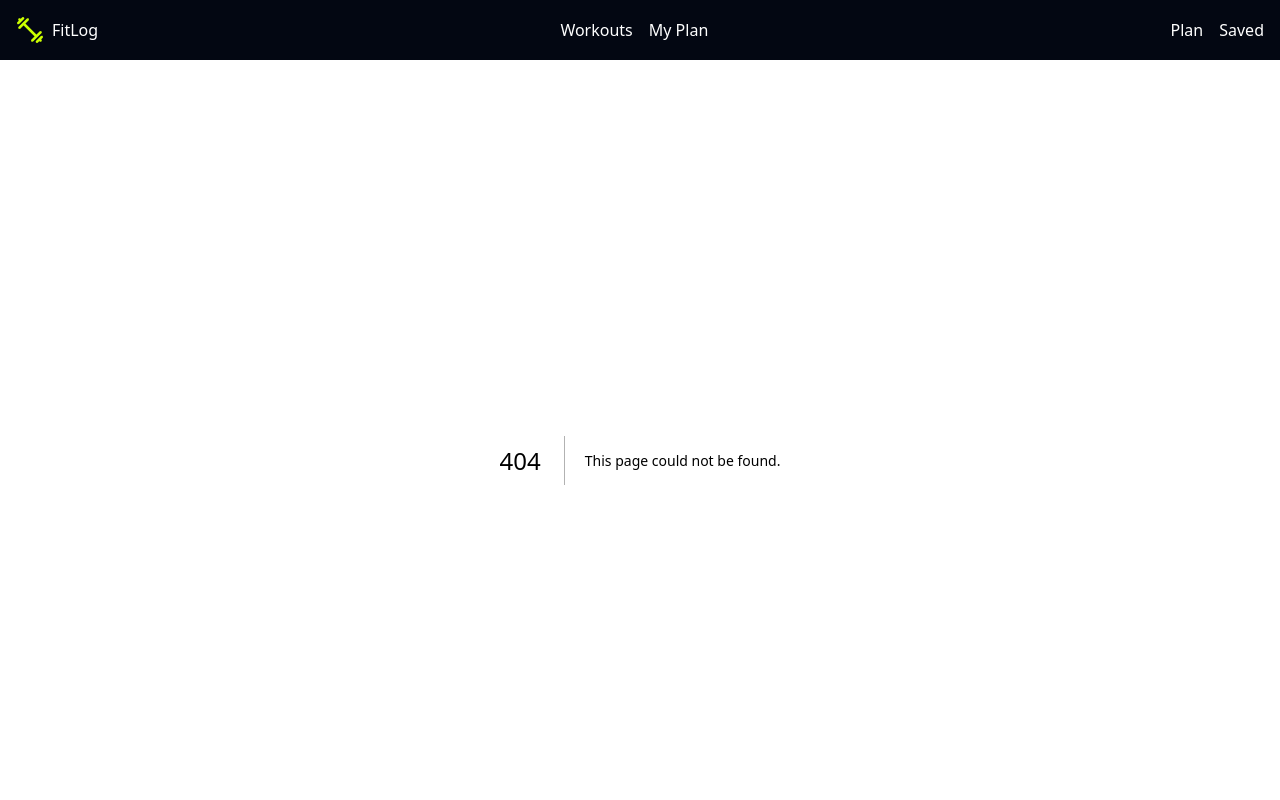
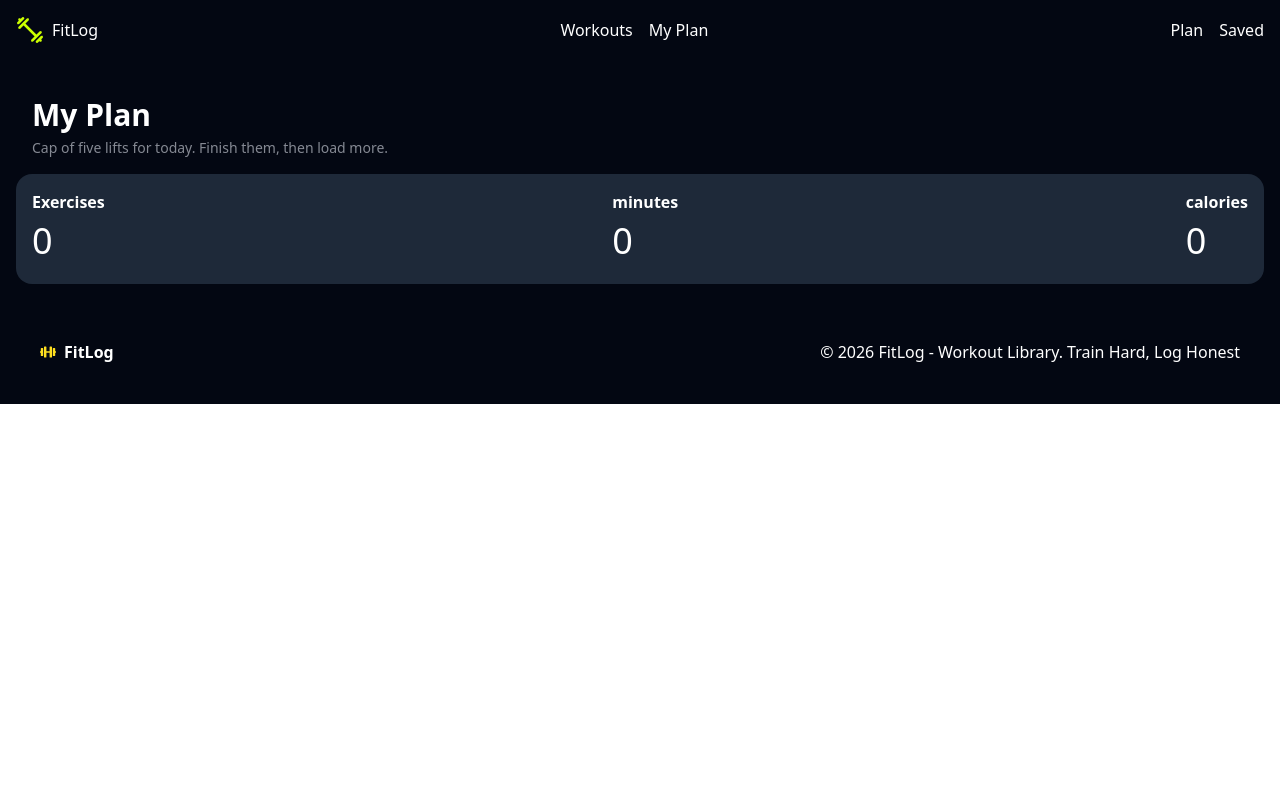
Before and after one commit to toufiq-tech/Fit-Log, a Next.js app: page /myplan in a window 1280 px wide. Before the commit this address had no page. Shown: the top 800 px of the page. Built offline with nearby package versions, Linux system fonts and the light colour scheme.

Commit message:
My plan page added

```diff
--- a/package.json
+++ b/package.json
@@ -12,7 +12,8 @@
     "next": "16.3.6",
     "react": "19.2.8",
     "react-dom": "19.2.8",
-    "react-icons": "^5.7.0"
+    "react-icons": "^5.7.0",
+    "react-toastify": "^11.1.0"
   },
   "devDependencies": {
     "@tailwindcss/postcss": "^4",
--- a/src/app/components/Navbar.tsx
+++ b/src/app/components/Navbar.tsx
@@ -1,6 +1,7 @@
 import React from 'react';
 import Logo from '../assets/logo.png';
 import Image from 'next/image';
+import Link from 'next/link';
 
 const Navbar = () => {
     return (
@@ -11,12 +12,12 @@ const Navbar = () => {
             <h1>FitLog</h1>
           </div>
           <div className='flex space-x-4'>
-            <button className='hover:bg-green-700'>Workouts</button>
-            <button className='hover:bg-green-700'>My Plan</button>
+            <Link href="/" >Workouts</Link>
+            <Link href="/myplan" >My Plan</Link>
           </div>
           <div className='flex space-x-4'>
-            <h1>Plan</h1>
-            <h1>Saved</h1>
+            <Link href="/myplan" >Plan</Link>
+            <Link href="/myplan" >Saved</Link>
             </div>
         </div>
         </div>
--- a/src/app/components/PlanButton.tsx
+++ b/src/app/components/PlanButton.tsx
@@ -1,24 +1,23 @@
 'use client';
 
-import React from 'react';
+import React, { useContext } from 'react';
 import { FaRegCalendarPlus } from "react-icons/fa";
+import { WorkContext } from '../context/WorkContext';
+import { IWorkType } from '../types/WorkType';
 
-const AddtoPlanButton = () => {
+const AddtoPlanButton = ({work}:{work: IWorkType}) => {
+
+  const {plan, setPlan} = useContext(WorkContext);
+
+    const handleAddToPlan = () => {
+      setPlan([...plan, work]);
+      alert(`${work.name} has been added to your plan!`);
+    };
     return (
         <div>
            <button
-              className="
-              flex items-center gap-1
-                rounded-2xl
-                bg-[#baff00]
-                px-3
-                py-2
-                text-[14px]
-                font-bold
-                text-black
-                transition
-                hover:bg-[#c9ff33]
-              "
+              className=" flex items-center gap-1 rounded-2xl bg-[#baff00] px-3   py-2 text-[14px] font-bold text-black transition hover:bg-[#c9ff33]"
+              onClick={() => handleAddToPlan()}
             >
               <FaRegCalendarPlus /> Add to today’s plan
             </button>
--- a/src/app/components/SaveButton.tsx
+++ b/src/app/components/SaveButton.tsx
@@ -2,25 +2,23 @@
 
 import React from 'react';
 import { FaRegBookmark } from "react-icons/fa";
+import { IWorkType } from '../types/WorkType';
+import { WorkContext } from '../context/WorkContext';
 
-const SaveButton = () => {
+const SaveButton = ({work}: {work: IWorkType}) => {
+
+    const {save, setSave} = React.useContext(WorkContext);
+
+    const handleSave = () => {
+        setSave([...save, work]);
+        alert(`${work.name} has been saved for later!`);
+    };
+
     return (
         <div>
             <button
-              className="
-              flex items-center gap-1
-                rounded-2xl
-                border
-                border-[#34373d]
-                bg-[#15171c]
-                px-3
-                py-2
-                text-[14px]
-                font-medium
-                text-white
-                transition
-                hover:bg-[#1d2025]
-              "
+              className="flex items-center gap-1 rounded-2xl  px-3  py-2 text-[14px] font-medium text-white transition hover:bg-[#1d2025]"
+                onClick={() => handleSave()}
             >
               <FaRegBookmark /> Save for later
             </button>
--- /dev/null
+++ b/src/app/context/WorkContext.tsx
@@ -0,0 +1,40 @@
+'use client';
+import React, { ReactNode, SetStateAction, Dispatch} from 'react';
+import { IWorkType } from '../types/WorkType';
+
+interface IWorkProvidervalue {
+    plan: IWorkType[];
+    setPlan: Dispatch<SetStateAction<IWorkType[]>>;
+    save: IWorkType[];
+    setSave: Dispatch<SetStateAction<IWorkType[]>>;
+}
+
+export const WorkContext = React.createContext<IWorkProvidervalue>({
+    plan: [],
+    setPlan: () => undefined,
+    save: [],
+    setSave: () => undefined
+});
+
+const WorkProvider  = ({children}: {children: ReactNode}) => {
+
+    const [plan, setPlan] = React.useState<IWorkType[]>([]);
+    const [save, setSave] = React.useState<IWorkType[]>([]);
+
+    const sharedData = {
+        plan,
+        setPlan,
+        save,
+        setSave
+    };
+
+    return (
+        <div>
+            <WorkContext.Provider value={sharedData}>
+                {children}
+            </WorkContext.Provider>
+        </div>
+    );
+};
+
+export default WorkProvider;
--- a/src/app/layout.tsx
+++ b/src/app/layout.tsx
@@ -3,6 +3,7 @@ import { Geist, Geist_Mono } from "next/font/google";
 import "./globals.css";
 import Navbar from "./components/Navbar";
 import Footer from "./components/Footer";
+import WorkProvider from "./context/WorkContext";
 
 const geistSans = Geist({
   variable: "--font-geist-sans",
@@ -26,9 +27,11 @@ export default function RootLayout({ children }: LayoutProps<"/">) {
       className={`${geistSans.variable} ${geistMono.variable} h-full antialiased`}
     >
       <body className="min-h-full flex flex-col">
-        <Navbar />
+        <WorkProvider>
+          <Navbar />
         <div>{children}</div>
         <Footer />
+        </WorkProvider>
         </body>
 
     </html>
--- /dev/null
+++ b/src/app/myplan/page.tsx
@@ -0,0 +1,32 @@
+'use client';
+
+import React, { useContext } from 'react';
+import { WorkContext } from '../context/WorkContext';
+
+const MyPlan = () => {
+    const {save, plan}=useContext(WorkContext);
+    console.log('Saved works:', save);
+    console.log('Planned works:', plan);
+    return (
+        <div className="bg-gray-950 p-4 text-white">
+            <div className="container mx-auto p-4">
+                <h1 className="text-[30px] font-bold">My Plan</h1>
+            <p className="text-[14px] text-[#858993]">
+                Cap of five lifts for today. Finish them, then load more.
+            </p>
+            </div>
+            <div className="flex items-center justify-between gap-4 p-4 bg-gray-800 rounded-2xl">
+                <div><h2 className="text-[16px] font-bold">Exercises</h2>
+                <p className="text-[36px]">{plan.length}</p></div>
+                <hr />
+                <div><h2 className="text-[16px] font-bold">minutes</h2>
+                <p className="text-[36px]">{plan.length}</p></div>
+                <hr />
+                <div><h2 className="text-[16px] font-bold">calories</h2>
+                <p className="text-[36px]">{plan.length}</p></div>
+            </div>
+        </div>
+    );
+};
+
+export default MyPlan;
--- a/src/app/works/[id]/page.tsx
+++ b/src/app/works/[id]/page.tsx
@@ -146,8 +146,8 @@ const WorkDetails = async ({params} : IWorkDetailsProps) => {
           </div>
           <div className="mt-5 flex gap-2">
 
-            <AddtoPlanButton />
-            <SaveButton />
+            <AddtoPlanButton work = {work}/>
+            <SaveButton work = {work}/>
 
           </div>
 
```
Also changed, not shown: 1 other file (tests, documents, lock files or other folders).
